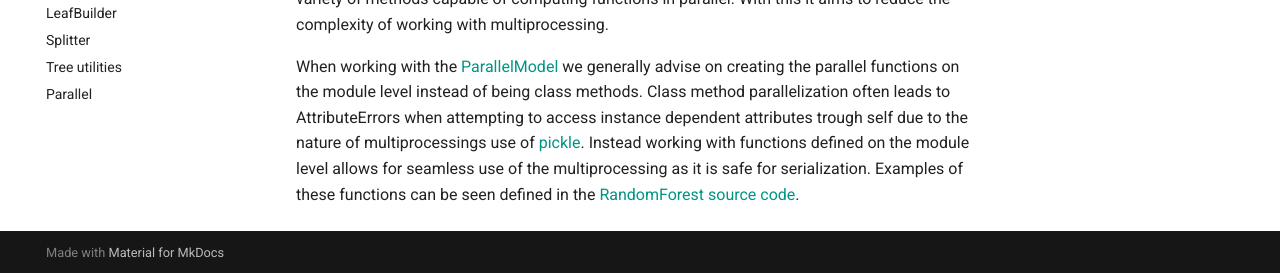
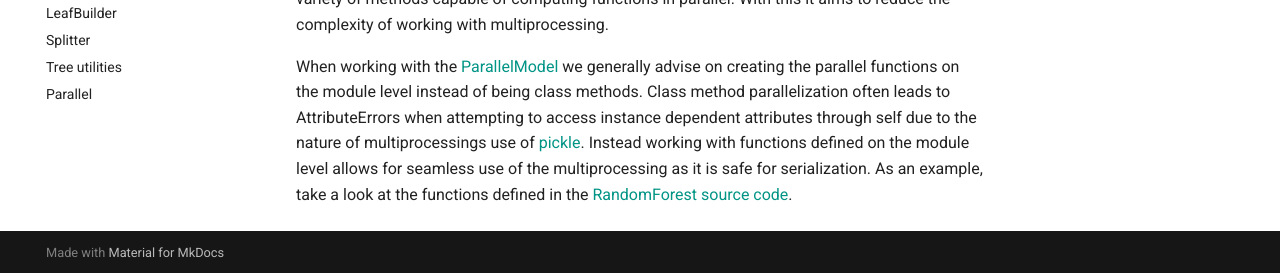
Before and after one commit to NiklasPfister/adaXT, an MkDocs documentation site: the page built from docs/user_guide/random_forest.md, in a window 1280 px wide and 900 px high, scrolled down 1607 px. Shown: the part 624-897 px from the top of the window. Built offline with MkDocs 1.6.1 and Material for MkDocs 9.7.7, drawn with Linux system fonts in a browser that asks for light colours; comment, search, counter and statistics services are not loaded.

Commit message:
Update random_forest.md

```diff
--- a/docs/user_guide/random_forest.md
+++ b/docs/user_guide/random_forest.md
@@ -112,10 +112,10 @@ the complexity of working with multiprocessing.
 When working with the [ParallelModel](../api_docs/Parallel.md#adaXT.parallel.ParallelModel)
 we generally advise on creating the parallel functions on the module level
 instead of being class methods. Class method parallelization often leads to
-AttributeErrors when attempting to access instance dependent attributes trough
+AttributeErrors when attempting to access instance dependent attributes through
 self due to the nature of multiprocessings use of
 [pickle](https://docs.python.org/3/library/pickle.html). Instead working with
 functions defined on the module level allows for seamless use of the
-multiprocessing as it is safe for serialization. Examples of these functions can
-be seen defined in the [RandomForest source
+multiprocessing as it is safe for serialization. As an example, take a look at
+the functions defined in the [RandomForest source
 code](https://github.com/NiklasPfister/adaXT/blob/main/src/adaXT/random_forest/random_forest.py).
```
